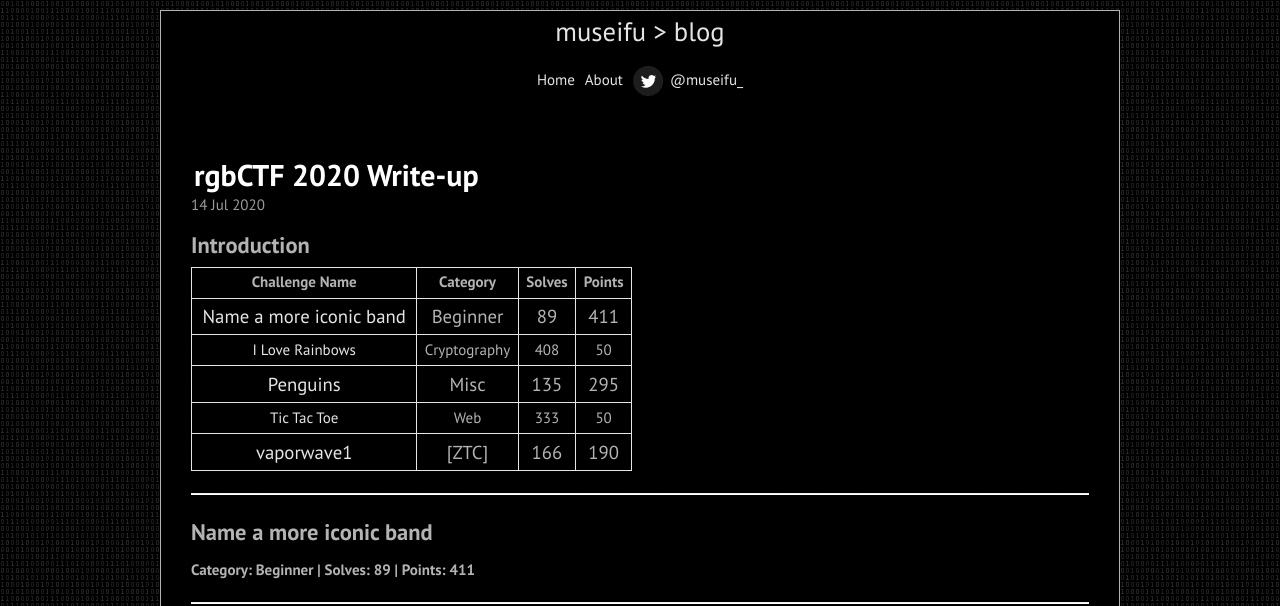
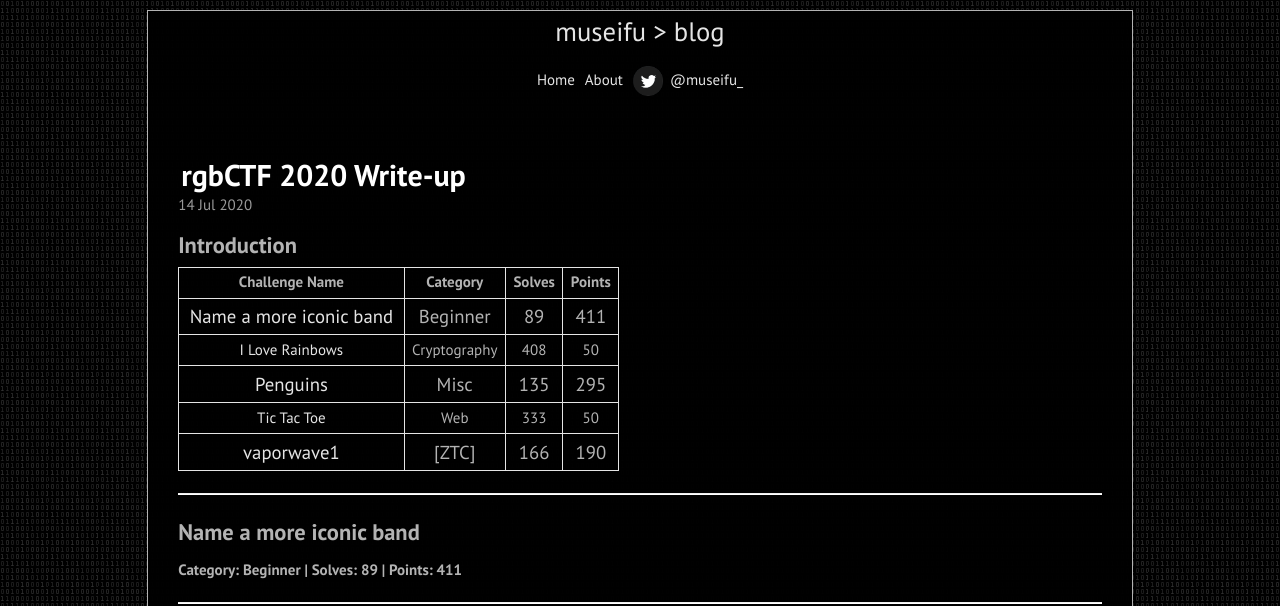
Before and after one commit to museifu666/museifu666.github.io, a Jekyll site: the page built from index.html, in a window 1280 px wide. Shown: the top 606 px of the page. Built offline with Jekyll 4.4.1, drawn with Linux system fonts in a browser that asks for light colours; the list of posts is cut into pages by our own code; grey boxes are pictures that could not be loaded.

Commit message:
Update poole.css

```diff
--- a/public/css/poole.css
+++ b/public/css/poole.css
@@ -85,7 +85,7 @@ body {
   margin-bottom: auto;
   margin-left: auto;
   margin-top: 10px;
-  width: 75%;
+  width: 77%;
   border: 1px solid rgba(255,255,255,0.7);
   -webkit-text-size-adjust: 100%;
       -ms-text-size-adjust: 100%;
```
